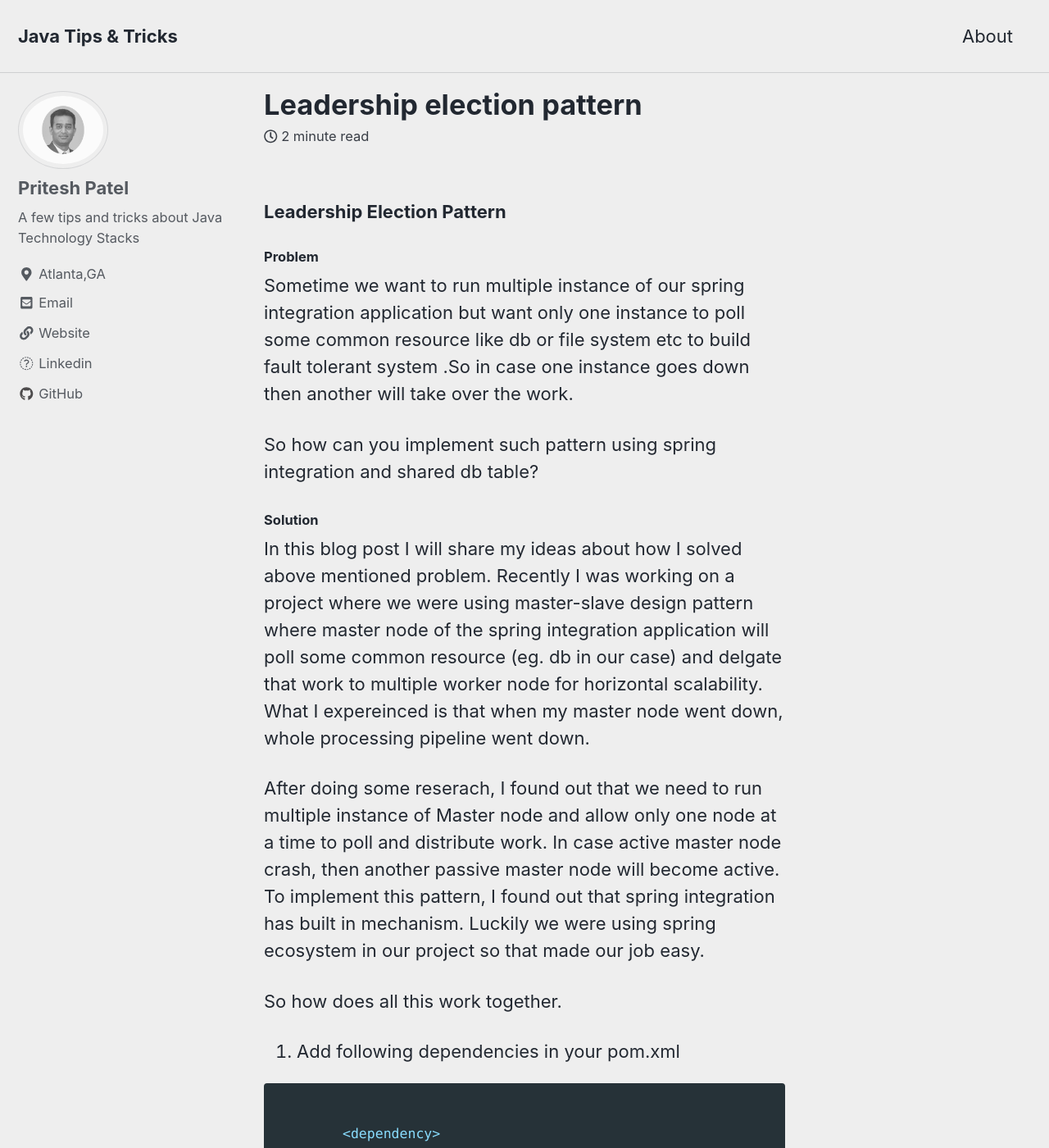
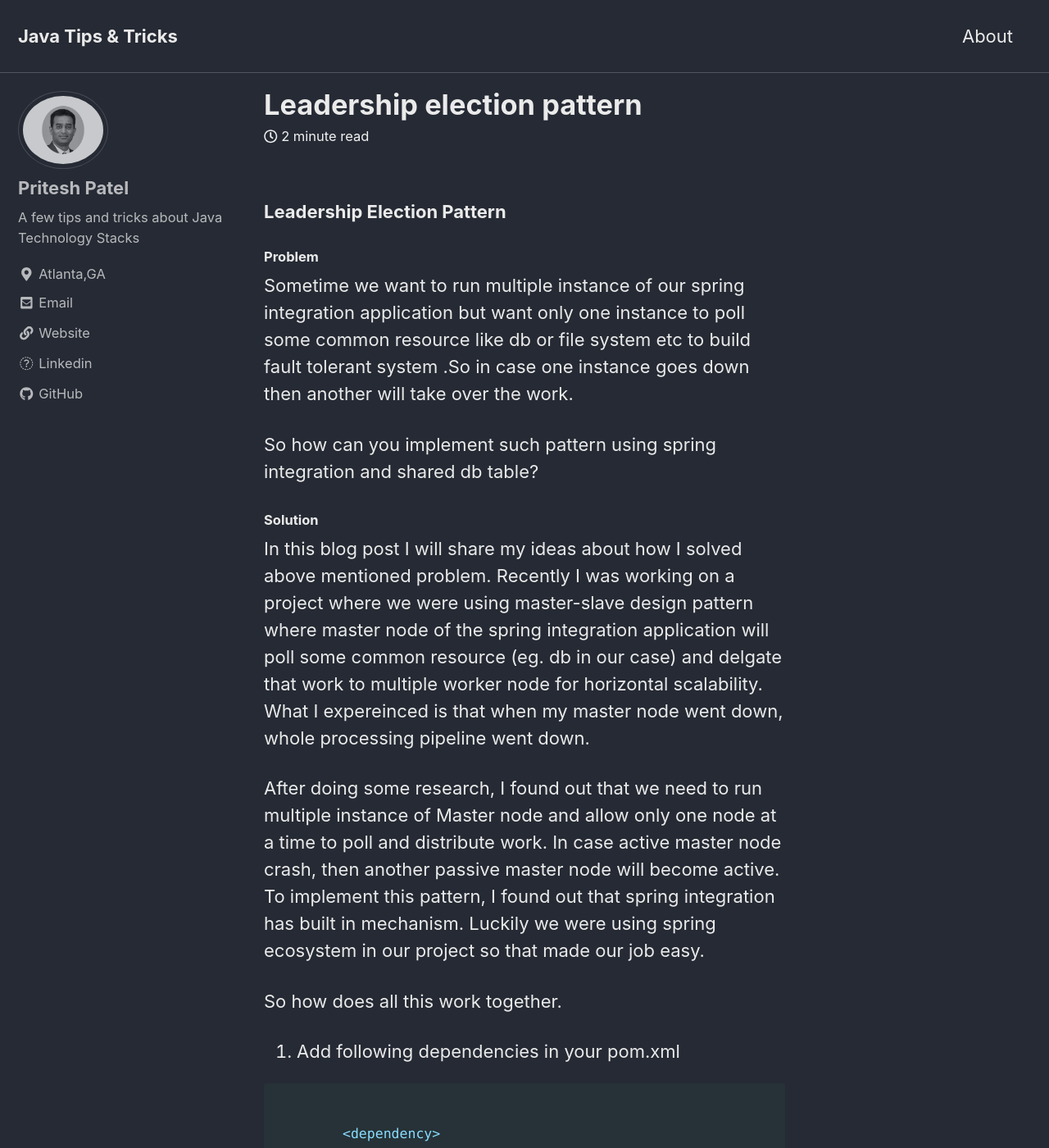
Before and after one commit to pritspatel/blog, a Jekyll site: the page built from _posts/2019-05-19-leadership-pattern.md, in a window 1280 px wide and 1400 px high. Shown: the whole window at 82% size. Built offline with Jekyll 4.4.1, drawn with Linux system fonts in a browser that asks for light colours; cached includes are drawn as plain includes; nearby versions of some CDN libraries.

Commit message:
-- adding first post

```diff
--- a/_config.yml
+++ b/_config.yml
@@ -12,7 +12,7 @@
 
 # theme                  : "minimal-mistakes-jekyll"
 # remote_theme           : "mmistakes/minimal-mistakes"
-minimal_mistakes_skin    : "air" # "air", "aqua", "contrast", "dark", "dirt", "neon", "mint", "plum", "sunrise"
+minimal_mistakes_skin    : "dark" # "air", "aqua", "contrast", "dark", "dirt", "neon", "mint", "plum", "sunrise"
 
 # Site Settings
 locale                   : "en-US"
--- a/_posts/2019-05-19-leadership-pattern.md
+++ b/_posts/2019-05-19-leadership-pattern.md
@@ -21,7 +21,7 @@ where we were using master-slave design pattern where master node of the spring
 common resource (eg. db in our case) and delgate that work to multiple worker node for horizontal scalability. What I
 expereinced is that when my master node went down, whole processing pipeline went down.
 
-After doing some reserach, I found out that we need to run multiple instance of Master node and allow only one node at a
+After doing some research, I found out that we need to run multiple instance of Master node and allow only one node at a
 time to poll and distribute work. In case active master node crash, then another passive master node will become active.
 To implement this pattern, I found out that spring integration has built in mechanism. Luckily we were using spring ecosystem
 in our project so that made our job easy.
```
